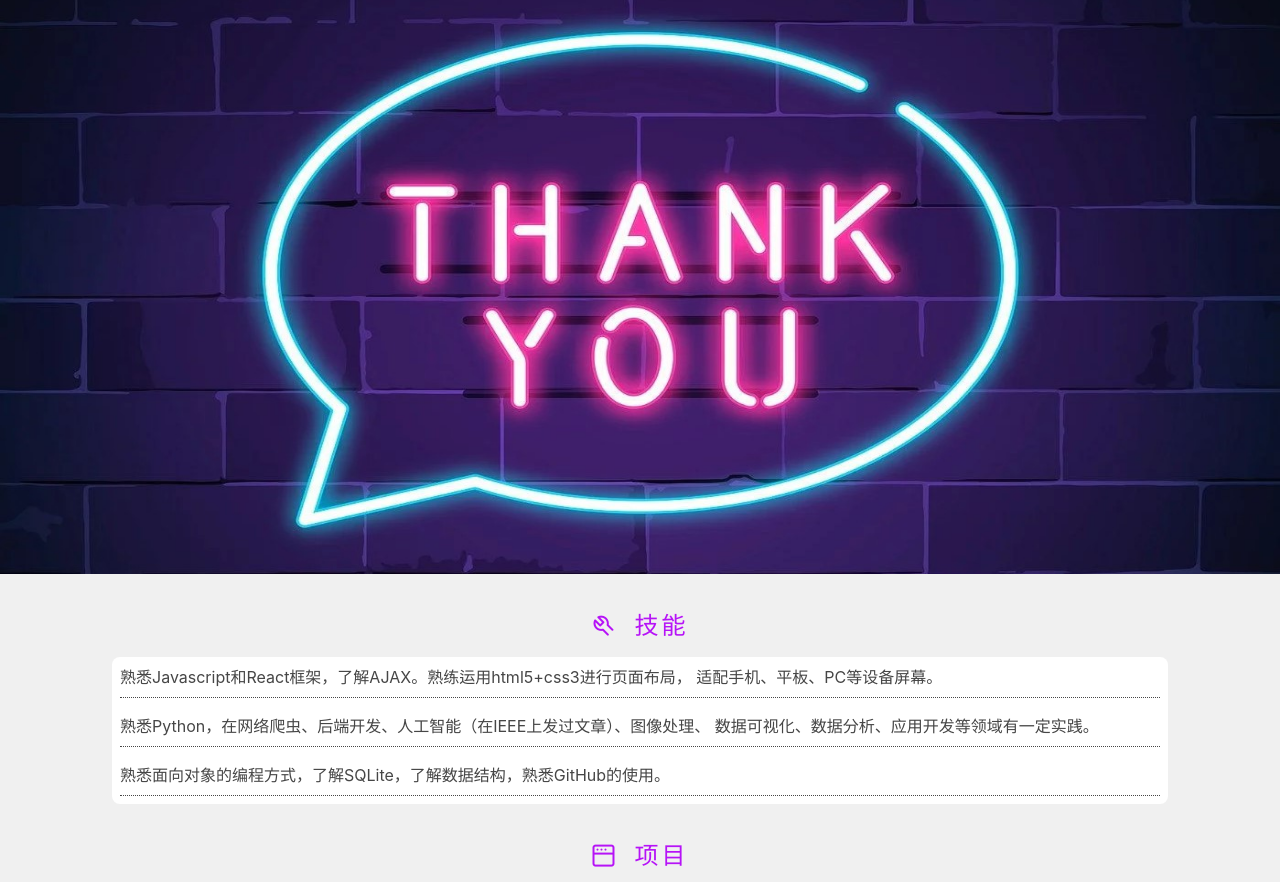
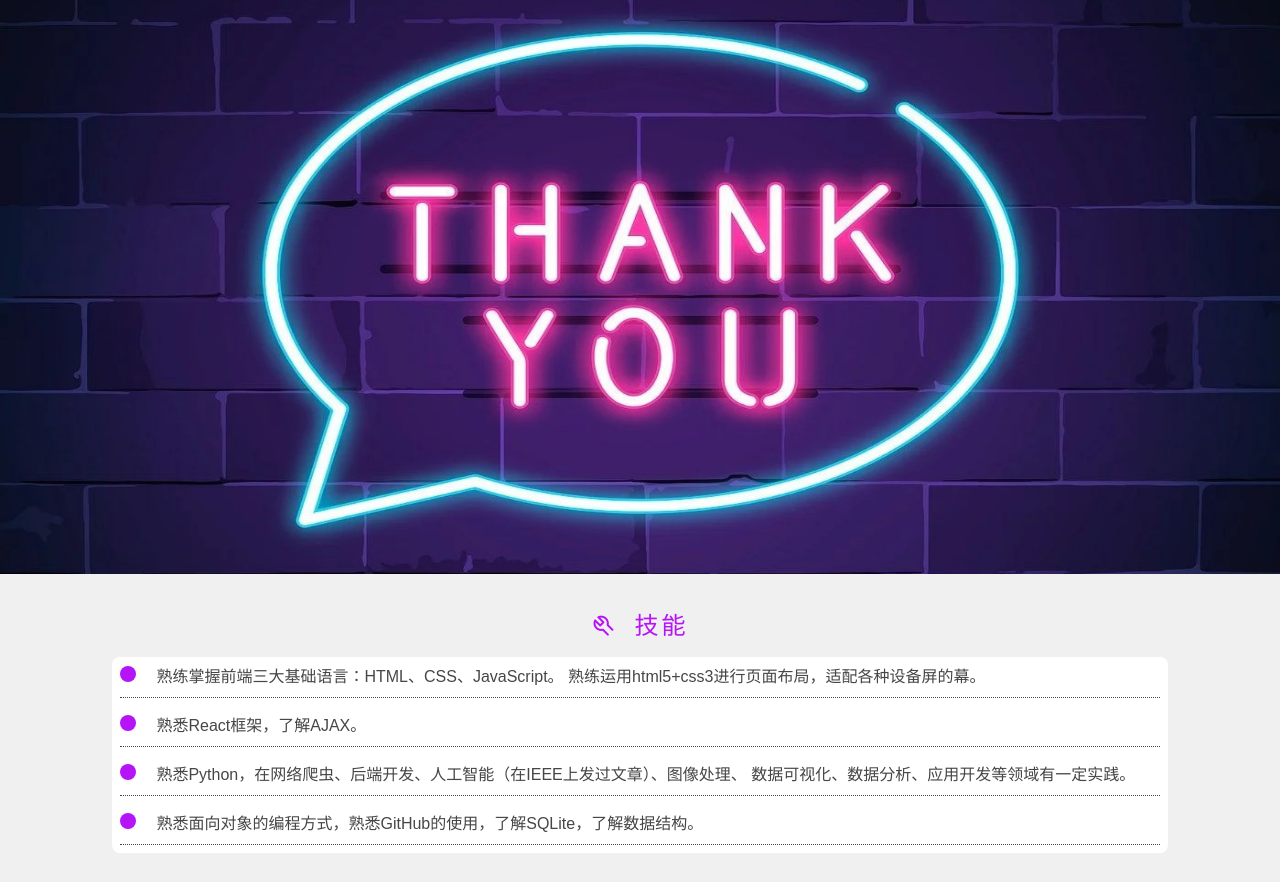
Before and after one commit to Kewem1221/Portfolio, a plain HTML site: page index.html in a window 1280 px wide. Shown: the part 66-948 px from the top of the page. Drawn offline with nearby package versions, Linux system fonts and the light colour scheme.

Commit message:
Updated project3 pic and info. Minor change to CSS

```diff
--- a/index.html
+++ b/index.html
@@ -41,15 +41,22 @@
       <h2><i class="uil uil-wrench"></i>技能</h2>
       <ul class="skill-list">
         <li>
-          熟悉Javascript和React框架，了解AJAX。熟练运用html5+css3进行页面布局，
-          适配手机、平板、PC等设备屏幕。
+          <span class="item-bullet"></span>
+          熟练掌握前端三大基础语言：HTML、CSS、JavaScript。
+          熟练运用html5+css3进行页面布局，适配各种设备屏的幕。
         </li>
         <li>
+          <span class="item-bullet"></span>
+          熟悉React框架，了解AJAX。
+        </li>
+        <li>
+          <span class="item-bullet"></span>
           熟悉Python，在网络爬虫、后端开发、人工智能（在IEEE上发过文章）、图像处理、
           数据可视化、数据分析、应用开发等领域有一定实践。
         </li>
         <li>
-          熟悉面向对象的编程方式，了解SQLite，了解数据结构，熟悉GitHub的使用。
+          <span class="item-bullet"></span>
+          熟悉面向对象的编程方式，熟悉GitHub的使用，了解SQLite，了解数据结构。
         </li>
       </ul>
     </section>
@@ -82,11 +89,10 @@
           <img class="slide-img" src="./img/project3.jpg" alt="" />
           <h3 class="slide-title">Flask Blog</h3>
           <p class="slide-info">
-            Lorem ipsum dolor sit amet consectetur adipisicing elit. Quasi
-            voluptate at excepturi aperiam saepe, perspiciatis tempora libero
-            dicta incidunt consequuntur!
+            博客网站的后端主要使用Python、Flask、SQLAlchemy、SQLite建立。实现的功能有：
+            （1）注册、登录、退出账号，使用邮件重置密码，设置头像；（2）创建、更新、删除帖子。
           </p>
-          <a class="slide-btn" href="#">查看 GitHub repo</a>
+          <a class="slide-btn" href="https://github.com/Kewem1221/Flask-Blog">查看 GitHub repo</a>
         </div>
       </div>
       <div class="pagination"></div>
--- a/style.css
+++ b/style.css
@@ -30,8 +30,7 @@
 }
 
 body {
-  font-family: -apple-system, BlinkMacSystemFont, "Segoe UI", Roboto, Oxygen,
-    Ubuntu, Cantarell, "Open Sans", "Helvetica Neue", sans-serif;
+  font-family: sans-serif;
   background-color: var(--bg-color-1);
   width: 100vw;
   /*to prevent dragging the whole window on touch screen*/
@@ -176,6 +175,15 @@ header {
 .skill-list li {
   border-bottom: var(--text-color-2) dotted 1px;
   padding-bottom: 0.5rem;
+}
+
+.item-bullet {
+  display: inline-block;
+  height: 1rem;
+  width: 1rem;
+  border-radius: 0.5rem;
+  background-color: var(--text-color-1);
+  margin-right: 1rem;
 }
 
 /* =======projects======== */
```
Also changed, not shown: img/nav-face.jpg, img/project3.jpg.
